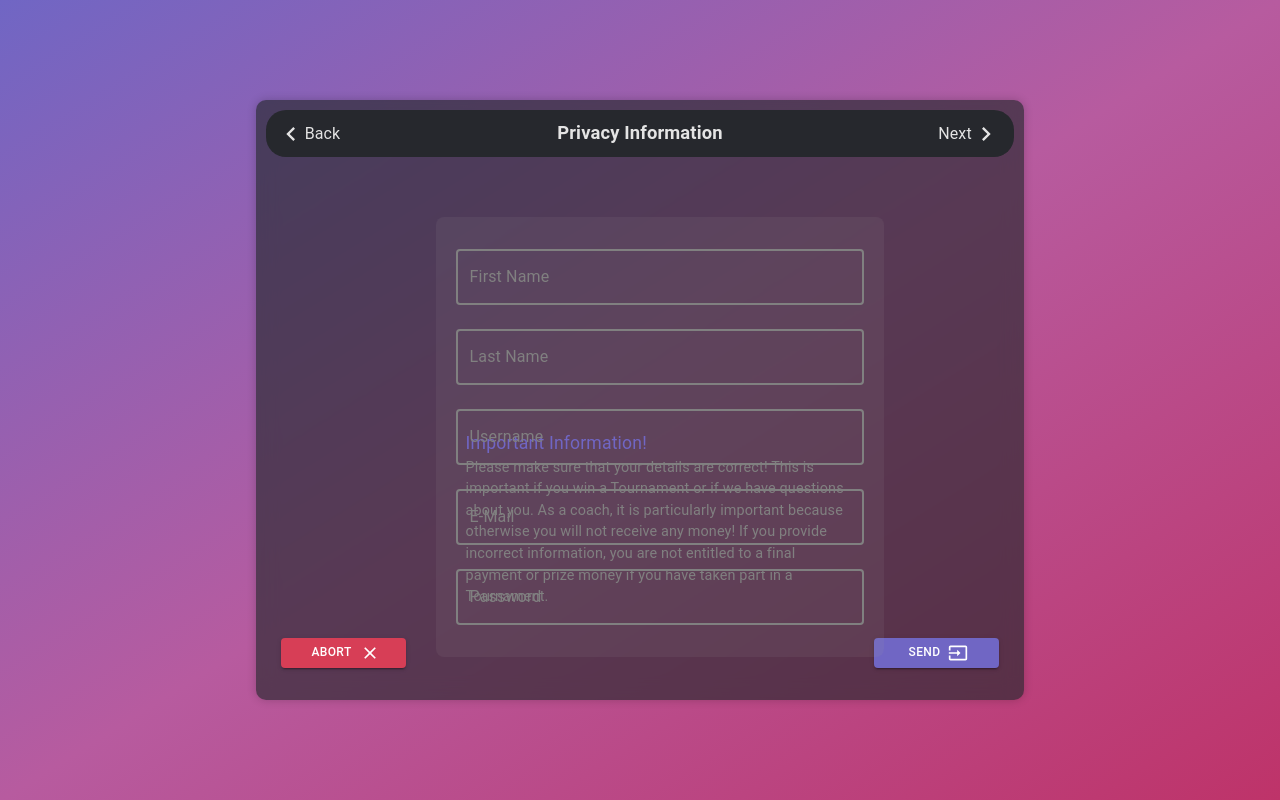
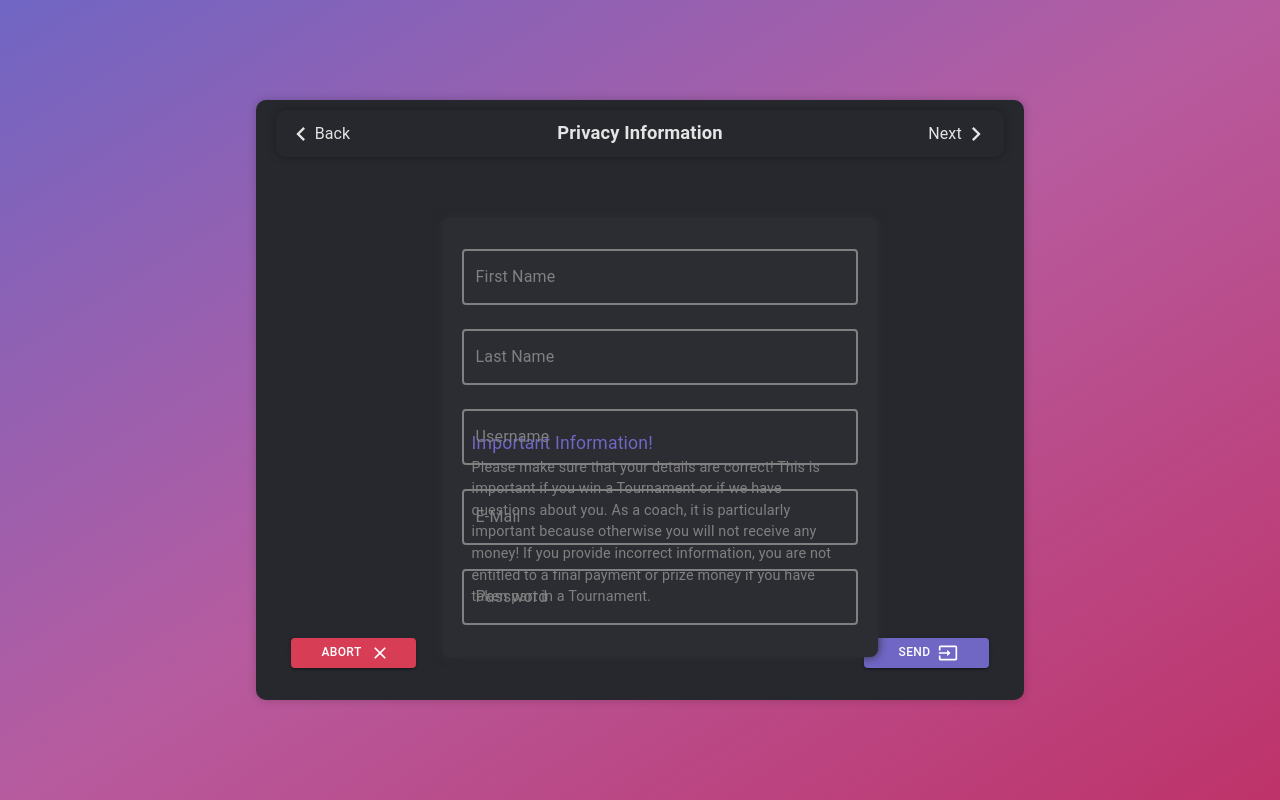
Before and after one commit to exepta/pga-com-panel, a React (Vite) app: page /auth in a window 1280 px wide. Both pictures are taken after a click on the button "REGISTER". Built offline with nearby package versions, Linux system fonts and the light colour scheme.

Commit message:
fix: change design colors

```diff
--- a/src/pages/authentication-page/RegisterInnerPage.tsx
+++ b/src/pages/authentication-page/RegisterInnerPage.tsx
@@ -48,7 +48,7 @@ const RegisterInnerPage = ({triggered, setTriggered}: Props) => {
             minWidth: '350px',
             height: '75%',
             minHeight: '275px',
-            backgroundColor: theme.backgrounds.reg_glassy,
+            backgroundColor: theme.backgrounds.secondary,
             backdropFilter: 'blur(10px)',
             borderRadius: '10px',
             boxShadow: '0 0 10px rgba(0, 0, 0, 0.2)',
@@ -56,7 +56,7 @@ const RegisterInnerPage = ({triggered, setTriggered}: Props) => {
             flexDirection: 'column',
             gap: '10px',
             overflow: 'hidden',
-            padding: '10px',
+            padding: '10px 20px',
             transition: '.8s all',
             zIndex: triggered ? '10' : '0',
             opacity: triggered ? '1' : '0',
@@ -66,8 +66,10 @@ const RegisterInnerPage = ({triggered, setTriggered}: Props) => {
             <Box sx={{
                 width: '100%',
                 height: '50px',
-                borderRadius: '20px',
-                backgroundColor: theme.backgrounds.secondary,
+                //borderBottom: '1px solid ' + theme.colors.placeholder,
+                boxShadow: '0 0 10px rgba(0, 0, 0, 0.3)',
+                borderRadius: '10px',
+                backgroundColor: 'transparent',
                 display: 'flex'
             }}>
                 {/* Back Section */}
--- a/src/pages/authentication-page/register-entries/PrivacyEntryPage.tsx
+++ b/src/pages/authentication-page/register-entries/PrivacyEntryPage.tsx
@@ -36,7 +36,8 @@ const PrivacyEntryPage = ({index}: Props) => {
                 <Box sx={{
                     width: '100%',
                     padding: '20px',
-                    backgroundColor: theme.backgrounds.reg_glassy_box,
+                    backgroundColor: theme.backgrounds.secondaryHovered,
+                    boxShadow: '0 0 10px ' + theme.backgrounds.secondaryHovered,
                     borderRadius: '8px',
                 }}>
                     {/* First Name */}
```
